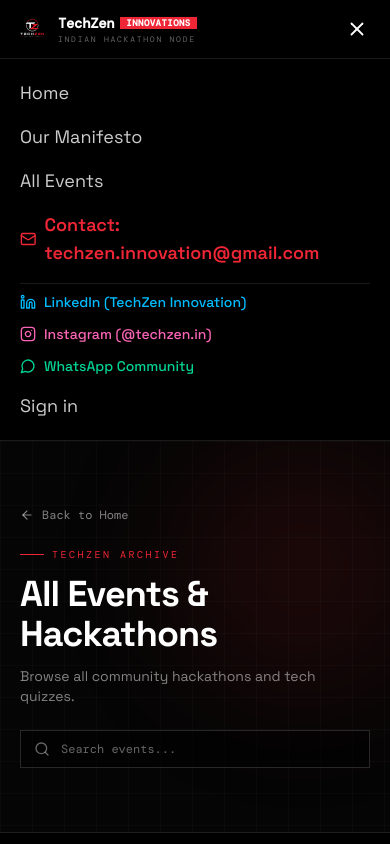
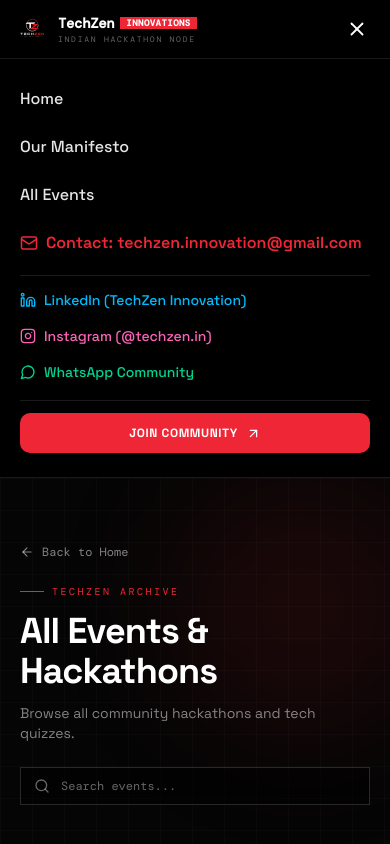
Before and after one commit to tanishaqvermatechzen-rgb/TechZen-FINAL, a React (Vite) app in the folder INOVTION HACK/TcehZen/: page /events in a window 390 px wide. Both pictures are taken after a click on the button "Open menu". Shown: the top 844 px of the page. Built offline with nearby package versions, Linux system fonts and the light colour scheme; no server answers.

Commit message:
Configure multi-admin emails & phone responsiveness

```diff
--- a/INOVTION HACK/TcehZen/src/components/site-shell.tsx
+++ b/INOVTION HACK/TcehZen/src/components/site-shell.tsx
@@ -184,32 +184,53 @@
 
         {/* Mobile Dropdown Drawer */}
         {menuOpen && (
-          <div className="border-t border-white/10 bg-[#000000] px-5 py-5 md:hidden space-y-4">
+          <div className="border-t border-white/10 bg-[#000000]/95 backdrop-blur-xl px-5 py-6 md:hidden space-y-5 animate-in slide-in-from-top-2 duration-200">
             <nav className="flex flex-col gap-4">
-              <Link href="/" onClick={() => setMenuOpen(false)} className="text-left text-lg text-white/80">Home</Link>
-              <button onClick={() => { scrollToSection('manifesto'); setMenuOpen(false); }} className="text-left text-lg text-white/80">Our Manifesto</button>
-              <Link href="/all-events" onClick={() => setMenuOpen(false)} className="text-left text-lg text-white/80">All Events</Link>
-              <a href={GMAIL_COMPOSE_URL} target="_blank" rel="noreferrer" className="text-left text-lg text-[#ef2635] font-semibold flex items-center gap-2">
+              <Link href="/" onClick={() => setMenuOpen(false)} className="text-left text-base font-medium text-white/90 hover:text-white py-1">Home</Link>
+              <button onClick={() => { scrollToSection('manifesto'); setMenuOpen(false); }} className="text-left text-base font-medium text-white/90 hover:text-white py-1 cursor-pointer">Our Manifesto</button>
+              <Link href="/all-events" onClick={() => setMenuOpen(false)} className="text-left text-base font-medium text-white/90 hover:text-white py-1">All Events</Link>
+              <a href={GMAIL_COMPOSE_URL} target="_blank" rel="noreferrer" className="text-left text-base text-[#ef2635] font-semibold flex items-center gap-2 py-1">
                 <Mail size={18} /> Contact: techzen.innovation@gmail.com
               </a>
-              <div className="pt-2 border-t border-white/10 flex flex-col gap-3">
-                <a href={LINKEDIN_URL} target="_blank" rel="noreferrer" className="text-left text-sm text-sky-400 font-medium flex items-center gap-2">
+
+              {/* Mobile Social Links */}
+              <div className="pt-3 border-t border-white/10 flex flex-col gap-3">
+                <a href={LINKEDIN_URL} target="_blank" rel="noreferrer" className="text-left text-sm text-sky-400 font-medium flex items-center gap-2 py-0.5">
                   <Linkedin size={16} /> LinkedIn (TechZen Innovation)
                 </a>
-                <a href={INSTAGRAM_URL} target="_blank" rel="noreferrer" className="text-left text-sm text-pink-400 font-medium flex items-center gap-2">
+                <a href={INSTAGRAM_URL} target="_blank" rel="noreferrer" className="text-left text-sm text-pink-400 font-medium flex items-center gap-2 py-0.5">
                   <Instagram size={16} /> Instagram (@techzen.in)
                 </a>
-                <a href={WHATSAPP_COMMUNITY_URL} target="_blank" rel="noreferrer" className="text-left text-sm text-emerald-400 font-medium flex items-center gap-2">
+                <a href={WHATSAPP_COMMUNITY_URL} target="_blank" rel="noreferrer" className="text-left text-sm text-emerald-400 font-medium flex items-center gap-2 py-0.5">
                   <MessageCircle size={16} /> WhatsApp Community
                 </a>
               </div>
+
+              {/* Mobile User Actions */}
               {activeUser ? (
-                <div className="pt-2 border-t border-white/10 flex flex-col gap-3">
-                  <Link href="/user-portal" onClick={() => setMenuOpen(false)} className="text-lg text-white/85 font-semibold">My portal ({activeUser.name})</Link>
-                  <button onClick={() => { logout(); setMenuOpen(false); }} className="text-left text-lg text-[#ef2635]">Sign out</button>
+                <div className="pt-3 border-t border-white/10 flex flex-col gap-3">
+                  {effectiveIsAdmin && (
+                    <button
+                      onClick={() => { setCreateEventModalOpen(true); setMenuOpen(false); }}
+                      className="w-full flex items-center justify-center gap-2 bg-[#ef2635] hover:bg-[#ff3d4b] text-white py-3 text-xs font-mono font-bold uppercase tracking-wider transition-all shadow-lg rounded-md"
+                    >
+                      <Plus size={16} /> Post New Event
+                    </button>
+                  )}
+                  <Link href="/user-portal" onClick={() => setMenuOpen(false)} className="w-full text-center py-2.5 text-sm text-white bg-white/10 rounded-md font-semibold border border-white/15">
+                    My Portal ({activeUser.name})
+                  </Link>
+                  <button onClick={() => { logout(); setMenuOpen(false); }} className="text-left text-sm text-[#ef2635] font-semibold py-1">Sign Out</button>
                 </div>
               ) : (
-                <button onClick={() => { setLocation('/sign-in'); setMenuOpen(false); }} className="text-left text-lg text-white/80">Sign in</button>
+                <div className="pt-3 border-t border-white/10 flex flex-col gap-2">
+                  <button
+                    onClick={() => { setLocation('/sign-in'); setMenuOpen(false); }}
+                    className="w-full flex items-center justify-center gap-2 bg-[#ef2635] hover:bg-[#ff3d4b] text-white py-3 text-xs font-bold uppercase tracking-wider rounded-md shadow-lg"
+                  >
+                    Join Community <ArrowUpRight size={15} />
+                  </button>
+                </div>
               )}
             </nav>
           </div>
--- a/INOVTION HACK/TcehZen/src/pages/event-detail.tsx
+++ b/INOVTION HACK/TcehZen/src/pages/event-detail.tsx
@@ -1028,10 +1028,10 @@
 
         {/* Tab Navigation Bar */}
         <div className="border-b border-white/10 bg-[#080808]">
-          <div className="mx-auto max-w-[1440px] px-5 sm:px-8 lg:px-12 flex space-x-2 font-mono text-xs">
+          <div className="mx-auto max-w-[1440px] px-4 sm:px-8 lg:px-12 flex space-x-2 overflow-x-auto no-scrollbar whitespace-nowrap font-mono text-xs">
             <button
               onClick={() => handleTabClick('event')}
-              className={`py-4 px-5 font-bold transition border-b-2 flex items-center space-x-2 cursor-pointer ${
+              className={`py-3.5 sm:py-4 px-4 sm:px-5 font-bold transition border-b-2 flex items-center space-x-2 shrink-0 cursor-pointer ${
                 activeTab === 'event' ? 'border-[#ef2635] text-white bg-white/[0.03]' : 'border-transparent text-white/45 hover:text-white'
               }`}
             >
@@ -1041,7 +1041,7 @@
 
             <button
               onClick={() => handleTabClick('team')}
-              className={`py-4 px-5 font-bold transition border-b-2 flex items-center space-x-2 cursor-pointer ${
+              className={`py-3.5 sm:py-4 px-4 sm:px-5 font-bold transition border-b-2 flex items-center space-x-2 shrink-0 cursor-pointer ${
                 activeTab === 'team' ? 'border-[#ef2635] text-white bg-white/[0.03]' : 'border-transparent text-white/45 hover:text-white'
               }`}
             >
@@ -1053,7 +1053,7 @@
             {!isQuizEvent && (
               <button
                 onClick={() => handleTabClick('project')}
-                className={`py-4 px-5 font-bold transition border-b-2 flex items-center space-x-2 cursor-pointer ${
+                className={`py-3.5 sm:py-4 px-4 sm:px-5 font-bold transition border-b-2 flex items-center space-x-2 shrink-0 cursor-pointer ${
                   activeTab === 'project' ? 'border-[#ef2635] text-white bg-white/[0.03]' : 'border-transparent text-white/45 hover:text-white'
                 }`}
               >
```
Also changed, not shown: 5 other files (tests, documents, lock files or other folders).
